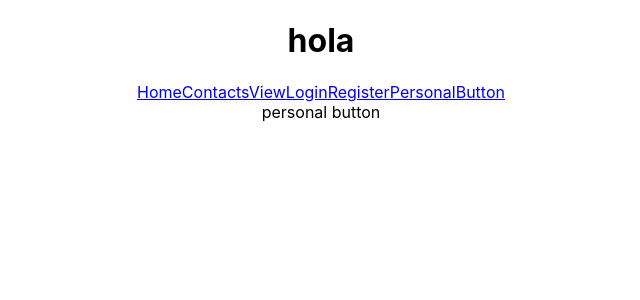
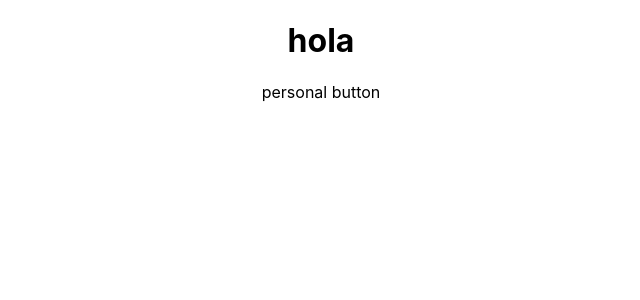
Before and after one commit to Hackaton-Cruz-Roja/Frontend, a React (Create React App) app: page /contactsView in a window 1280 px wide. Shown: the top 300 px of the page, without its empty margins (319-959 px from the left). Built offline with nearby package versions, Linux system fonts and the light colour scheme.

Commit message:
deleted text i routes

```diff
--- a/src/routes/RoutesConfig.js
+++ b/src/routes/RoutesConfig.js
@@ -12,11 +12,11 @@ function RoutesConfig(){
     <Router>
 
         <Link to="/"></Link>
-        <Link to="/home">Home</Link>
-        <Link to="/contactsView">ContactsView</Link>
-        <Link to="/login">Login</Link>
-        <Link to="/register">Register</Link>
-        <Link to="/personalButton">PersonalButton</Link>
+        <Link to="/home"></Link>
+        <Link to="/contactsView"></Link>
+        <Link to="/login"></Link>
+        <Link to="/register"></Link>
+        <Link to="/personalButton"></Link>
 
 
         <Routes>
```
